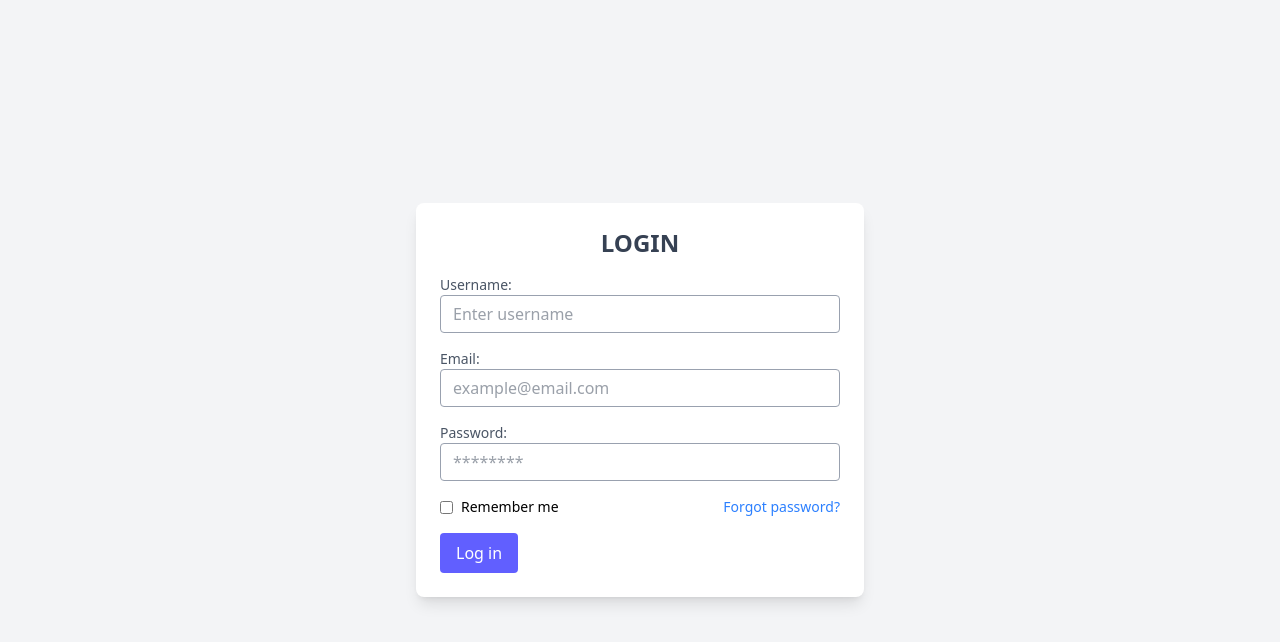
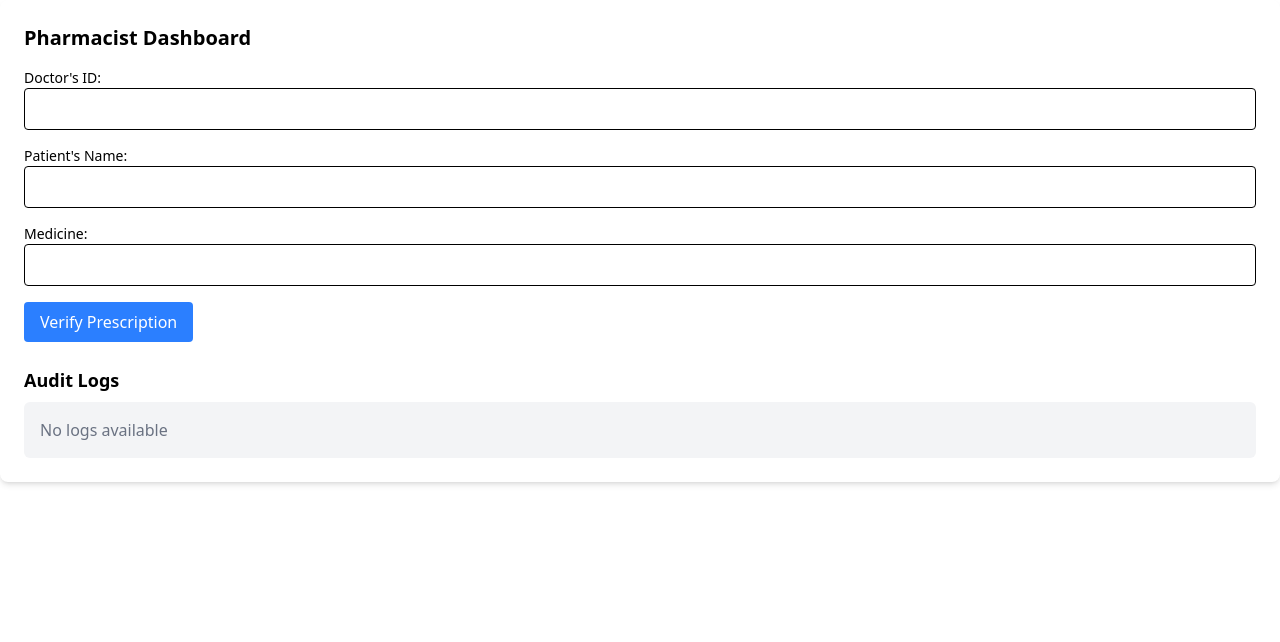
Before and after one commit to Ursullah/DEVCI, a React (Vite) app in the folder devci-react-project/: page /pharmacist in a window 1280 px wide. Before the commit this address led to /login. Shown: the top 642 px of the page. Built offline with nearby package versions, Linux system fonts and the light colour scheme.

Commit message:
Added a pharmacist's dashboard

```diff
--- a/devci-react-project/src/App.jsx
+++ b/devci-react-project/src/App.jsx
@@ -1,43 +1,49 @@
-import {BrowserRouter as Router, Routes, Route, Navigate} from "react-router-dom"
-import { useState } from "react"
+import { BrowserRouter as Router, Routes, Route, Navigate } from "react-router-dom";
+import { useEffect, useState } from "react";
 import Header from "./components/Header";
-import LogIn from './components/LogIn'
+import LogIn from './components/LogIn';
 import HomePage from "./components/HomePage";
+import PharmacistDashboard from "./components/PharmacistDashboard";
 
 function App() {
+  const [isAuthenticated, setIsAuthenticated] = useState(() => {
+    return localStorage.getItem("auth") === "true";
+  });
 
-const[isAuthenticated, setIsAuthenticated] = useState(() =>{
-  return localStorage.getItem("auth") === "true"
-  });
+  useEffect(() => {
+    const authStatus = localStorage.getItem("auth") === "true";
+    setIsAuthenticated(authStatus);
+  }, []);
+
   const handleAuth = (value) => {
+    localStorage.setItem("auth", value ? "true" : "false");
     setIsAuthenticated(value);
-  localStorage.setItem("auth", value);
-}
+  };
 
   return (
     <Router>
       <Routes>
-        {/* Login route */}
-        <Route path="/login" element={<LogIn setIsAuthenticated={handleAuth} />}/>
-        {/* Home route */}
+        {/* Login Route */}
+        <Route path="/login" element={<LogIn setIsAuthenticated={handleAuth} />} />
+
+        {/* Home Route (Protected) */}
         <Route
-         path = "/home"
-         element = {isAuthenticated ?(
+          path="/home"
+          element={isAuthenticated ? (
             <>
               <Header setIsAuthenticated={handleAuth} />
-          <HomePage setIsAuthenticated={handleAuth}  />
+              <HomePage setIsAuthenticated={handleAuth} />
             </>
-         ):(
-          <Navigate to ="/login/" />
+          ) : (
+            <Navigate to="/login" replace />
           )}
         />
-         {/* Default route */}
-         <Route path = "*" element={<Navigate to = "/login" />} />
-
+        <Route path="/pharmacist" element={<PharmacistDashboard />} />
+        {/* Default Route */}
+        <Route path="*" element={<Navigate to={isAuthenticated ? "/home" : "/login"} />} />
       </Routes>
     </Router>
-
-  )
+  );
 }
 
-export default App
+export default App;
--- a/devci-react-project/src/components/LogIn.jsx
+++ b/devci-react-project/src/components/LogIn.jsx
@@ -1,94 +1,114 @@
-import React from 'react'
-import { useState } from 'react';
-import {useNavigate} from "react-router-dom";
+import React, { useState } from 'react';
+import { useNavigate } from "react-router-dom";
 
-const LogIn = ({setIsAuthenticated}) => {
-
+const LogIn = ({ setIsAuthenticated }) => {
     const [username, setUsername] = useState("");
     const [email, setEmail] = useState("");
     const [password, setPassword] = useState("");
-    const [output, setOutput] = useState("null")
-    const [rememberMe, setRememberMe] = useState(false)
-    const [errors, setErrors] = useState("")
+    const [rememberMe, setRememberMe] = useState(false);
+    const [errors, setErrors] = useState({});
+    const [role, setRole] = useState(""); // Role state added
     const navigate = useNavigate();
 
-    const Validate = (e) =>{
-        const ValidationErrors = {};
-        if(!username){
-            ValidationErrors.username = "Username is required"
+    const validate = () => {
+        const validationErrors = {};
+        if (!username) {
+            validationErrors.username = "Username is required";
         }
-        if(!email) {
-            ValidationErrors.email = "Email is required"
-        } else if (!/\S+@\S+\.\S+/.test(email)){
-            ValidationErrors.email = "Invalid Email Format"
+        if (!email) {
+            validationErrors.email = "Email is required";
+        } else if (!/\S+@\S+\.\S+/.test(email)) {
+            validationErrors.email = "Invalid email format";
         }
-        if(!password){
-            ValidationErrors.password = "Password is required"
-        } else if(password.length < 8){
-            ValidationErrors.password = "Password should be atleast 8 chars long"
+        if (!password) {
+            validationErrors.password = "Password is required";
+        } else if (password.length < 8) {
+            validationErrors.password = "Password should be at least 8 characters long";
+        }
+        if (!role) {
+            validationErrors.role = "Role selection is required";
         }
 
-        setErrors(ValidationErrors);
-        return Object.keys(ValidationErrors).length === 0;
+        setErrors(validationErrors);
+        return Object.keys(validationErrors).length === 0;
     };
 
-    const handleChange = (e) =>{
-        const {name, value} = e.target;
-        if(name === "username") setUsername(value);
-        else if(name === "email") setEmail(value);
-        else if(name === "password") setPassword(value);
+    const handleChange = (e) => {
+        const { name, value } = e.target;
+        if (name === "username") setUsername(value);
+        else if (name === "email") setEmail(value);
+        else if (name === "password") setPassword(value);
     };
 
-        const handleLogin = (e) =>{
-            e.preventDefault();
-            if(Validate()) {
+    const handleLogin = (e) => {
+        e.preventDefault(); // Prevent form submission
+        if (!validate()) return; // Stop execution if validation fails
+
         setIsAuthenticated(true);
         localStorage.setItem("auth", "true");
+        localStorage.setItem("role", role); // Store role in localStorage
         navigate("/home");
-            }
+    };
 
-    };
     return (
         <div className="flex flex-col items-center justify-center min-h-screen bg-gray-100">
             <div className="w-full max-w-md p-6 bg-white rounded-lg shadow-lg">
+                <h2 className="text-2xl font-bold text-center text-gray-700">LOGIN</h2>
 
-        <h2 className='text-2xl font-bold text-center text-gray-700'>LOGIN</h2>
-
-        <form onSubmit={handleLogin} className='mt-4'>
-        <div className='mb-4'>
+                <form onSubmit={handleLogin} className="mt-4">
+                    <div className="mb-4">
                         <label className="block text-sm font-medium text-gray-600">Username:</label>
-            <input className='appearance-none border border-gray-400 rounded w-full py-2 px-3 text-gray-700 leading-tight focus:outline-none focus:border-indigo-500'
+                        <input
+                            className="border rounded w-full py-2 px-3"
                             type="text"
                             name="username"
                             value={username}
                             onChange={handleChange}
-              placeholder="Enter username" />
-             {errors.username && <span className='text-red-500 text-xs italic' >{errors.username}</span>}
-        <br />
+                            placeholder="Enter username"
+                        />
+                        {errors.username && <span className="text-red-500 text-xs italic">{errors.username}</span>}
                     </div>
 
-        <div className='mb-4'>
+                    <div className="mb-4">
                         <label className="block text-sm font-medium text-gray-600">Email:</label>
-            <input className='appearance-none border border-gray-400 rounded w-full py-2 px-3 text-gray-700 leading-tight focus:outline-none focus:border-indigo-500'
+                        <input
+                            className="border rounded w-full py-2 px-3"
                             type="text"
                             name="email"
                             value={email}
                             onChange={handleChange}
-              placeholder="example@email.com" />
-            {errors.email && <span className='text-red-500 text-xs italic'>{errors.email}</span>}
-           <br />
+                            placeholder="example@email.com"
+                        />
+                        {errors.email && <span className="text-red-500 text-xs italic">{errors.email}</span>}
                     </div>
 
-        <div className='mb-4' >
-         <label className="block text-sm font-medium text-gray-600" >Password:</label>
-          <input className='appearance-none border border-gray-400 rounded w-full py-2 px-3 text-gray-700 leading-tight focus:outline-none focus:border-indigo-500'
+                    <div className="mb-4">
+                        <label className="block text-sm font-medium text-gray-600">Password:</label>
+                        <input
+                            className="border rounded w-full py-2 px-3"
                             type="password"
                             name="password"
                             value={password}
                             onChange={handleChange}
-            placeholder="********" />
-           {errors.password && <span className='text-red-500 text-xs italic'>{errors.password}</span>}
-           <br />
+                            placeholder="********"
+                        />
+                        {errors.password && <span className="text-red-500 text-xs italic">{errors.password}</span>}
+                    </div>
+
+                    {/* Role Selection Dropdown */}
+                    <div className="mb-4">
+                        <label className="block text-sm font-medium text-gray-600">Select Role:</label>
+                        <select
+                            className="border rounded w-full py-2 px-3"
+                            value={role}
+                            onChange={(e) => setRole(e.target.value)}
+                        >
+                            <option value="">Select Role</option>
+                            <option value="Doctor">Doctor</option>
+                            <option value="Pharmacist">Pharmacist</option>
+                            <option value="Admin">Admin</option>
+                        </select>
+                        {errors.role && <span className="text-red-500 text-xs italic">{errors.role}</span>}
                     </div>
 
                     <div className="flex items-center justify-between mb-4">
@@ -105,13 +125,17 @@ const LogIn = ({setIsAuthenticated}) => {
                             Forgot password?
                         </a>
                     </div>
+
                     <button
-        className='bg-indigo-500 hover:bg-indigo-700 text-white font-medium py-2 px-4 rounded focus:ouline-none focus:shadow-outline'
-        type="submit" >Log in</button>
+                        className="bg-indigo-500 hover:bg-indigo-700 text-white font-medium py-2 px-4 rounded"
+                        type="submit"
+                    >
+                        Log in
+                    </button>
                 </form>
             </div>
         </div>
-  )
-}
+    );
+};
 
-export default LogIn
+export default LogIn;
--- /dev/null
+++ b/devci-react-project/src/components/PharmacistDashboard.jsx
@@ -0,0 +1,107 @@
+import { useState, useEffect } from "react";
+
+const PharmacistDashboard = () => {
+  const [doctorID, setDoctorID] = useState("");
+  const [patientName, setPatientName] = useState("");
+  const [medicine, setMedicine] = useState("");
+  const [statusMessage, setStatusMessage] = useState("");
+  const [auditLogs, setAuditLogs] = useState([]);
+
+  const specialists = ["Cardiologist", "Neurologist", "Oncologist"]; // Allowed specializations
+
+  const verifyPrescription = () => {
+    const randomSpecialization =
+      ["General Practitioner", "Dentist", "Surgeon" ,"Dermatologist", "Pedeatrician", "Dentist", "Optician"][Math.floor(Math.random() * 3)];
+
+    let status;
+    if (specialists.includes(randomSpecialization)) {
+      status = "Valid ";
+      setStatusMessage(`Prescription Verified Successfully.`);
+    } else {
+      status = "Warning";
+      setStatusMessage(
+        `${medicine} is not typically prescribed by a ${randomSpecialization}.`
+      );
+    }
+
+    const newLog = {
+      time: new Date().toLocaleString(),
+      medication: medicine,
+      status,
+    };
+
+    const updatedLogs = [newLog, ...auditLogs].slice(0, 10); // Keep only the last 10 logs
+    setAuditLogs(updatedLogs);
+    localStorage.setItem("auditLogs", JSON.stringify(updatedLogs)); // Persist logs
+  };
+
+  useEffect(() => {
+    const storedLogs = JSON.parse(localStorage.getItem("auditLogs")) || [];
+    setAuditLogs(storedLogs);
+  }, []);
+
+  return (
+    <div className="p-6 bg-white rounded-lg shadow-md">
+      <h2 className="text-xl font-bold mb-4">Pharmacist Dashboard</h2>
+
+      <div className="mb-4">
+        <label className="block text-sm font-medium">Doctor's ID:</label>
+        <input
+          type="text"
+          value={doctorID}
+          onChange={(e) => setDoctorID(e.target.value)}
+          className="border rounded w-full p-2"
+        />
+      </div>
+
+      <div className="mb-4">
+        <label className="block text-sm font-medium">Patient's Name:</label>
+        <input
+          type="text"
+          value={patientName}
+          onChange={(e) => setPatientName(e.target.value)}
+          className="border rounded w-full p-2"
+        />
+      </div>
+
+      <div className="mb-4">
+        <label className="block text-sm font-medium">Medicine:</label>
+        <input
+          type="text"
+          value={medicine}
+          onChange={(e) => setMedicine(e.target.value)}
+          className="border rounded w-full p-2"
+        />
+      </div>
+
+      <button
+        onClick={verifyPrescription}
+        className="bg-blue-500 text-white px-4 py-2 rounded hover:bg-blue-600 transition"
+      >
+        Verify Prescription
+      </button>
+
+      {statusMessage && (
+        <div className={`mt-4 p-2 rounded text-white ${statusMessage.includes("⚠️") ? "bg-yellow-500" : "bg-green-500"}`}>
+          {statusMessage}
+        </div>
+      )}
+
+      {/* Audit Logs */}
+      <h3 className="text-lg font-semibold mt-6">Audit Logs</h3>
+      <ul className="mt-2 bg-gray-100 p-4 rounded-md">
+        {auditLogs.length === 0 ? (
+          <p className="text-gray-500">No logs available</p>
+        ) : (
+          auditLogs.map((log, index) => (
+            <li key={index} className="border-b p-2">
+              <strong>{log.time}</strong> - {log.medication} - <span className={`${log.status.includes("⚠️") ? "text-yellow-600" : "text-green-600"}`}>{log.status}</span>
+            </li>
+          ))
+        )}
+      </ul>
+    </div>
+  );
+};
+
+export default PharmacistDashboard;
```
Also changed, not shown: devci-react-project/src/components/Header.jsx (+8 -2 lines), devci-react-project/src/components/HomePage.jsx (+26 -11 lines). Lines whose indentation alone changed are shown as unchanged.
